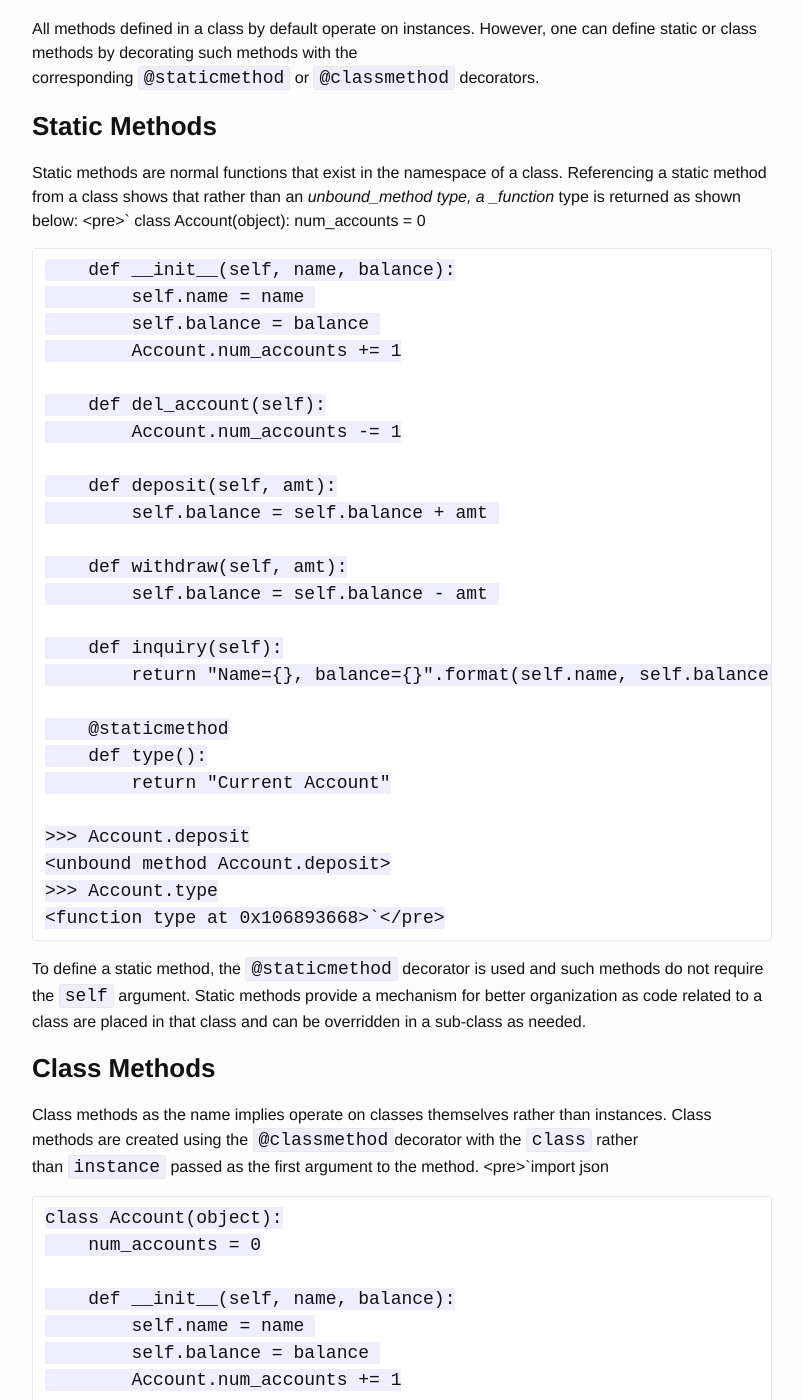
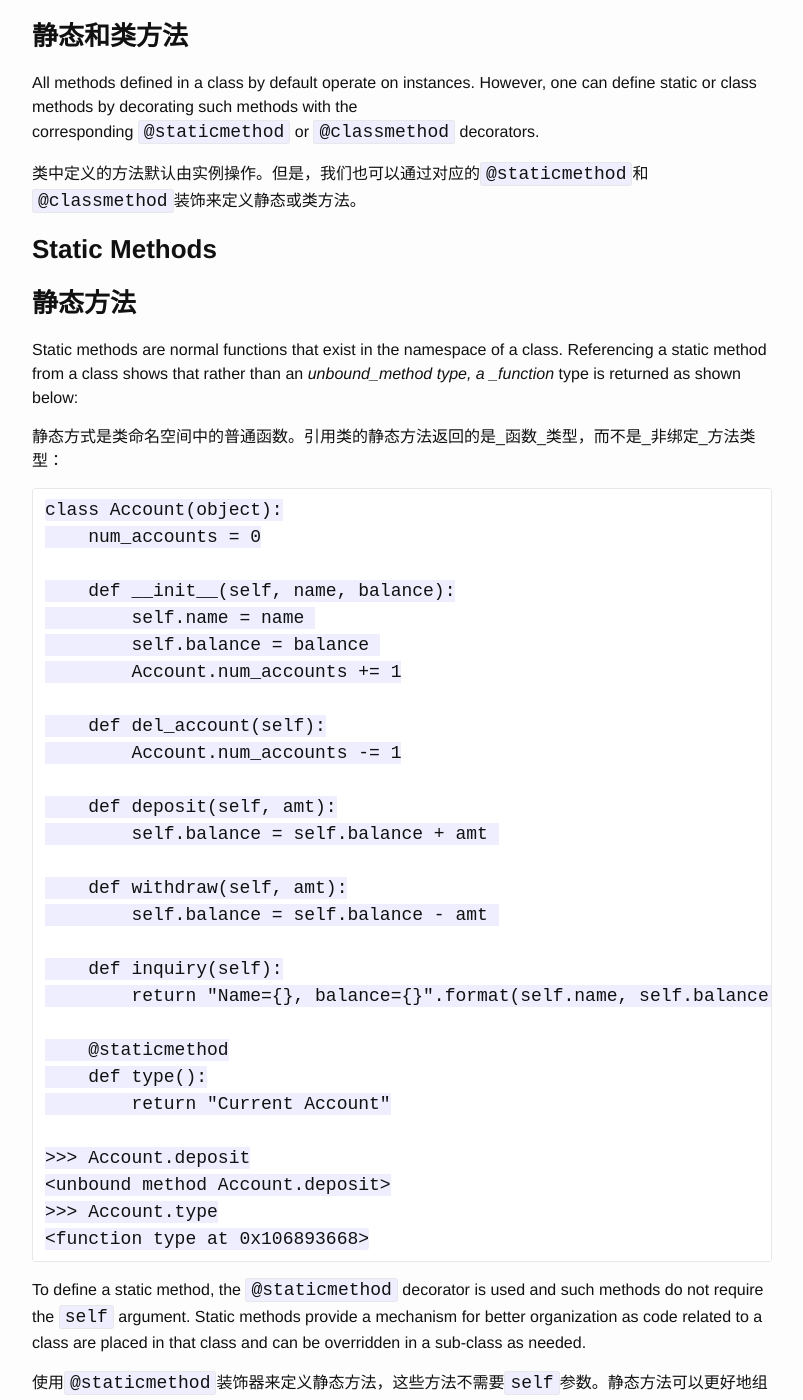
Before and after one commit to douxingxiang/hexo-blog, a Jekyll site: the page built from _posts/translate/2015-02-28-python-class-and-object.md, in a window 1280 px wide and 1400 px high, scrolled down 6099 px. Shown: the whole window, without its empty margins (238-1041 px from the left). Built offline with Jekyll 4.4.1, drawn with Linux system fonts in a browser that asks for light colours; Markdown is read by kramdown in place of the engine named in the settings; comment, search, counter and statistics services are not loaded; some of the changed text lies outside the part shown.

Commit message:
complete static and class method

```diff
--- a/_posts/translate/2015-02-28-python-class-and-object.md
+++ b/_posts/translate/2015-02-28-python-class-and-object.md
@@ -174,13 +174,19 @@
     >>> 10`</pre>
 
 # Static and Class Methods
+# 静态和类方法
 
 All methods defined in a class by default operate on instances. However, one can define static or class methods by decorating such methods with the corresponding `@staticmethod` or `@classmethod` decorators.
 
+类中定义的方法默认由实例操作。但是，我们也可以通过对应的`@staticmethod`和`@classmethod`装饰来定义静态或类方法。
+
 # Static Methods
+# 静态方法
 
 Static methods are normal functions that exist in the namespace of a class. Referencing a static method from a class shows that rather than an _unbound_method type, a _function_ type is returned as shown below:
-    <pre>`
+
+静态方式是类命名空间中的普通函数。引用类的静态方法返回的是_函数_类型，而不是_非绑定_方法类型：
+
     class Account(object):
         num_accounts = 0
 
@@ -208,14 +214,19 @@
     >>> Account.deposit
     <unbound method Account.deposit>
     >>> Account.type
-    <function type at 0x106893668>`</pre>
+    <function type at 0x106893668>
 
 To define a static method, the `@staticmethod` decorator is used and such methods do not require the `self` argument. Static methods provide a mechanism for better organization as code related to a class are placed in that class and can be overridden in a sub-class as needed.
 
+使用`@staticmethod`装饰器来定义静态方法，这些方法不需要`self`参数。静态方法可以更好地组织与类相关的代码，也可以在子类中被重写。
+
 # Class Methods
+# 类方法
 
 Class methods as the name implies operate on classes themselves rather than instances. Class methods are created using the `@classmethod`decorator with the `class` rather than `instance` passed as the first argument to the method.
-    <pre>`import json
+类方法由类自身来操作，而不是实例。类方法使用`@classmethod`装饰器定义，作为第一个参数被传递给方法的是`类`而不是`实例`。
+
+    import json
 
     class Account(object):
         num_accounts = 0
@@ -248,11 +259,17 @@
 
 A motivating example of the usage of class methods is as a _factory_ for object creation. Imagine data for the `Account` class comes in different formats such as _tuples, json string_ etc. We cannot define multiple `__init__`methods as a Python class can have only one `__init__` method so class methods come in handy for such situations. In the `Account` class defined above for example, we want to initialize an account from a _json_ string object so we define a class factory method, `from_json` that takes in a json string object and handles the extraction of parameters and creation of the account object using the extracted parameters. Another example of a class method in action is the [`dict.fromkeys`](https://docs.python.org/3/library/stdtypes.html#dict.fromkeys) methods that is used for creating _dict_objects from a sequence of supplied keys and value.
 
+类方法一个常见的用法是作为对象创建的_工厂_。假如`Account`类的数据格式有很多种，比如_元组、json字符串_等。由于Python类只能定义一个`__init__`方法，所以类方法在这些情形中就很方便。以上文定义的`Account`类为例，我们想根据一个_json_字符串对象来初始化一个账户，我们定义一个类工厂方法`from_json`，它读取json字符串对象，解析参数，根据参数创建账户对象。另一个类实例的例子是[`dict.fromkeys`](https://docs.python.org/3/library/stdtypes.html#dict.fromkeys) 方法，它从一组键和值序列中创建_dict_对象。
+
 ## Python Special Methods
+## Python特殊方法
 
 Sometimes we may want to customize user-defined classes. This may be either to change the way class objects are created and initialized or to provide polymorphic behavior for certain operations. Polymorphic behavior enables user-defined classes to define their own implementation for certain python operation such as the `+` operation. Python provides _special_methods that enable this. These methods are normally of the form `__*__`where `*` refers to a method name. Examples of such methods are`__init__` and `__new__` for customizing object creation and initialization,`__getitem__`, `__get__`, `__add__` and `__sub__` for emulating in built python types, `__getattribute__`, `__getattr__` etc. for customizing attribute access etc. These are just a few of the special methods. We discuss a few important special methods below to provide an understanding but the [python documentation](https://docs.python.org/2/reference/datamodel.html#special-method-names) provides a comprehensive list of these methods.
 
+有时我们希望自定义类。这需要改变类对象创建和初始化的方法，或者对某些操作提供多态行为。多态行为允许自定义类定义某些如`+`等python操作的自身实现。Python的_特殊_方法可以做到这些。这些方法一般都是`__*__`形式，其中`*`表示方法名。如`__init__`和`__new__`来自定义对象创建和初始化，`__getitem__`、`__get__`、`__add__`、`__sub__`来模拟python内建类型，还有`__getattribute__`、`__getattr__`等自定义属性访问。只有一些特殊方法我们讨论一些重要的特殊方法做个简单理解，[python文档](https://docs.python.org/2/reference/datamodel.html#special-method-names)提供了全部方法。
+
 # Special methods for Object Creation
+# 进行对象创建的特殊方法
 
 New class instances are created in a two step process using the `__new__`method to create a new instance and the `__init__` method to initialize the newly created object. Users are already familiar with defining the `__init__`method; the `__new__` method is rarely defined by the user for each class but this is possible if one wants to customize the creation of class instances.
 
```
